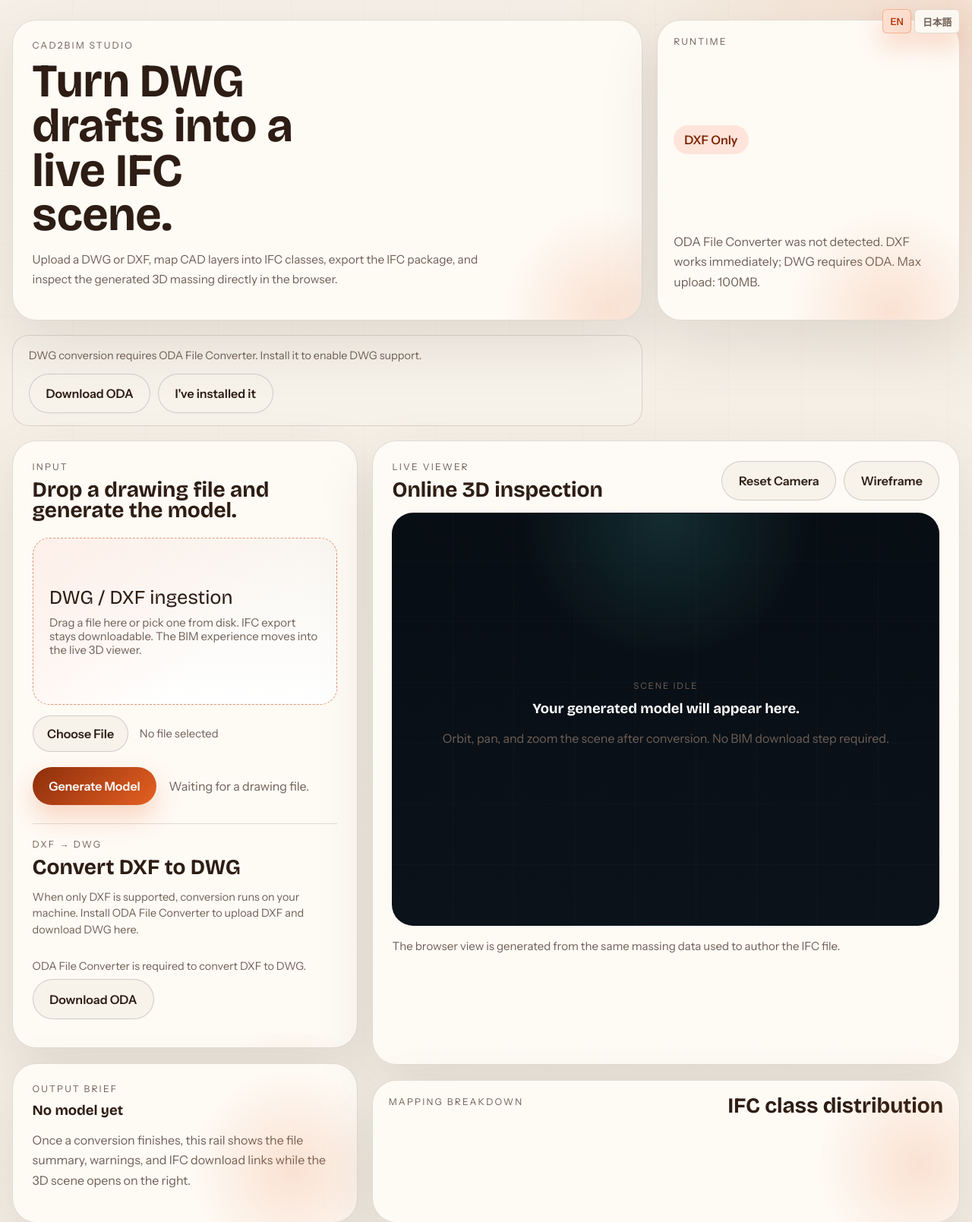
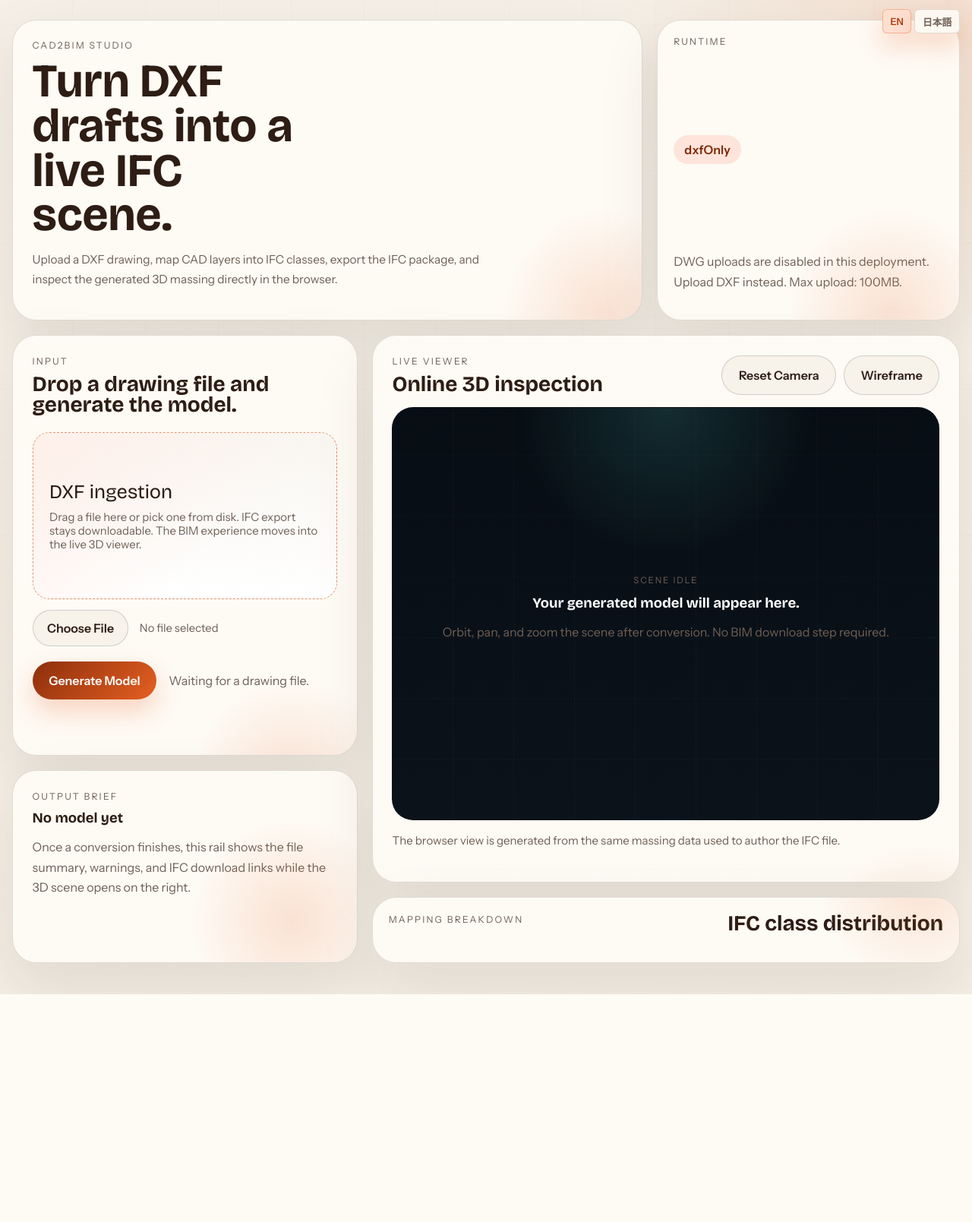
Before and after one commit to Kevinscsatoshi/ifcbim, a FastAPI app: page / in a window 1280 px wide. Shown: the top 1609 px of the page at 76% size. After the commit the page ends 1309 px from the top, so only its background shows below. Run offline with FastAPI, Linux system fonts and the light colour scheme; some libraries are stand-ins or nearby versions.

Commit message:
Switch to DXF-only: remove DWG/ODA paths and browser DWG conversion
Made-with: Cursor

```diff
--- a/app/routes.py
+++ b/app/routes.py
@@ -31,18 +31,6 @@ async def convert(file: UploadFile = File(...)):
         raise HTTPException(status_code=500, detail="An unexpected error occurred during conversion.") from exc
 
 
-@router.post("/api/convert-dxf-to-dwg")
-async def convert_dxf_to_dwg(file: UploadFile = File(...)):
-    """Convert uploaded DXF to DWG. Requires ODA File Converter to be installed."""
-    try:
-        return await service.convert_dxf_to_dwg(file)
-    except ConversionError as exc:
-        raise HTTPException(status_code=400, detail=str(exc)) from exc
-    except Exception as exc:
-        logger.exception("DXF to DWG conversion failed")
-        raise HTTPException(status_code=500, detail="An unexpected error occurred.") from exc
-
-
 @router.get("/api/jobs/{job_id}")
 async def get_job(job_id: str):
     try:
@@ -73,7 +61,6 @@ async def download(
     media_type = {
         "ifc": "application/octet-stream",
         "dxf": "application/dxf",
-        "dwg": "application/acad",
     }.get(artifact, "application/octet-stream")
     return FileResponse(
         path,
--- a/static/app.js
+++ b/static/app.js
@@ -9,28 +9,17 @@ const I18N = {
     eyebrowOutput: "Output Brief",
     eyebrowViewer: "Live Viewer",
     eyebrowBreakdown: "Mapping Breakdown",
-    mastheadTitle: "Turn DWG drafts into a live IFC scene.",
-    mastheadLead: "Upload a DWG or DXF, map CAD layers into IFC classes, export the IFC package, and inspect the generated 3D massing directly in the browser.",
+    mastheadTitle: "Turn DXF drafts into a live IFC scene.",
+    mastheadLead: "Upload a DXF drawing, map CAD layers into IFC classes, export the IFC package, and inspect the generated 3D massing directly in the browser.",
     runtimeChecking: "Checking runtime",
-    runtimeMessage: "Inspecting DWG support, conversion tools, and upload limits.",
-    odaCopy: "DWG conversion requires ODA File Converter. Install it to enable DWG support.",
-    odaDownload: "Download ODA",
-    odaInstalled: "I've installed it",
+    runtimeMessage: "Inspecting DXF support, conversion tools, and upload limits.",
     inputTitle: "Drop a drawing file and generate the model.",
-    dropzoneTitle: "DWG / DXF ingestion",
+    dropzoneTitle: "DXF ingestion",
     dropzoneSubtitle: "Drag a file here or pick one from disk. IFC export stays downloadable. The BIM experience moves into the live 3D viewer.",
     chooseFile: "Choose File",
     noFileSelected: "No file selected",
     generateModel: "Generate Model",
     statusWaiting: "Waiting for a drawing file.",
-    dxf2dwgTitle: "Convert DXF to DWG",
-    dxf2dwgCopy: "When only DXF is supported, conversion runs on your machine. Install ODA File Converter to upload DXF and download DWG here.",
-    chooseDxf: "Choose DXF file",
-    noFileChosen: "No file chosen",
-    convertToDwg: "Convert to DWG",
-    downloadDwg: "Download DWG",
-    dxf2dwgNoOda: "ODA File Converter is required to convert DXF to DWG.",
-    downloadOda: "Download ODA",
     outputEmptyTitle: "No model yet",
     outputEmptyCopy: "Once a conversion finishes, this rail shows the file summary, warnings, and IFC download links while the 3D scene opens on the right.",
     entities: "Entities",
@@ -48,14 +37,10 @@ const I18N = {
     viewerMetaDefault: "The browser view is generated from the same massing data used to author the IFC file.",
     breakdownTitle: "IFC class distribution",
     statusSelected: "Selected {name}",
-    statusChooseFirst: "Choose a DWG or DXF file first.",
-    statusDwgNotSupported: "DWG is not supported in this environment. Install ODA File Converter or upload DXF instead.",
+    statusChooseFirst: "Choose a DXF file first.",
     statusUploading: "Uploading file and generating IFC + live scene...",
     statusDone: "Conversion finished. The model is now live in the viewer.",
     conversionFailed: "Conversion failed.",
-    dwgAvailable: "DWG conversion is available. You can upload DWG for BIM conversion.",
-    dwgReady: "DWG Ready",
-    dxfOnly: "DXF Only",
     capabilityUnavailable: "Unavailable",
     capabilityDetectFailed: "Runtime capability detection failed, but you can still try a conversion.",
     viewerUnavailable: "Viewer unavailable",
@@ -65,8 +50,6 @@ const I18N = {
     downloadArtifact: "Download {name} · {filename}",
     converted: "Converted: {filename}",
     maxUpload: "Max upload",
-    statusConvertingDwg: "Converting DWG in browser…",
-    statusDwgConvertFailed: "Browser DWG conversion failed.",
   },
   ja: {
     mastheadBrand: "CAD2BIM Studio",
@@ -75,28 +58,17 @@ const I18N = {
     eyebrowOutput: "出力概要",
     eyebrowViewer: "ライブビューア",
     eyebrowBreakdown: "マッピング内訳",
-    mastheadTitle: "DWG 図面を IFC シーンに。",
-    mastheadLead: "DWG または DXF をアップロードし、CAD レイヤーを IFC クラスにマッピング。IFC をエクスポートし、ブラウザで 3D マッシングを確認できます。",
+    mastheadTitle: "DXF 図面を IFC シーンに。",
+    mastheadLead: "DXF をアップロードし、CAD レイヤーを IFC クラスにマッピング。IFC をエクスポートし、ブラウザで 3D マッシングを確認できます。",
     runtimeChecking: "ランタイム確認中",
-    runtimeMessage: "DWG 対応・変換ツール・アップロード上限を確認しています。",
-    odaCopy: "DWG 変換には ODA File Converter が必要です。インストールすると DWG に対応します。",
-    odaDownload: "ODA をダウンロード",
-    odaInstalled: "インストールしました",
+    runtimeMessage: "DXF 対応・変換ツール・アップロード上限を確認しています。",
     inputTitle: "図面ファイルをドロップしてモデルを生成",
-    dropzoneTitle: "DWG / DXF 取り込み",
-    dropzoneSubtitle: "ここにファイルをドラッグするか、ディスクから選択。IFC はダウンロード可能。BIM は 3D ビューアで確認できます。",
+    dropzoneTitle: "DXF 取り込み",
+    dropzoneSubtitle: "ここに DXF ファイルをドラッグするか、ディスクから選択。IFC はダウンロード可能。BIM は 3D ビューアで確認できます。",
     chooseFile: "ファイルを選択",
     noFileSelected: "ファイル未選択",
     generateModel: "モデルを生成",
-    statusWaiting: "図面ファイルを待機中です。",
-    dxf2dwgTitle: "DXF を DWG に変換",
-    dxf2dwgCopy: "DXF のみ対応の環境では、変換はお使いの環境で実行されます。ODA File Converter をインストールすると、ここで DXF をアップロードして DWG をダウンロードできます。",
-    chooseDxf: "DXF ファイルを選択",
-    noFileChosen: "ファイル未選択",
-    convertToDwg: "DWG に変換",
-    downloadDwg: "DWG をダウンロード",
-    dxf2dwgNoOda: "DXF を DWG に変換するには ODA File Converter が必要です。",
-    downloadOda: "ODA をダウンロード",
+    statusWaiting: "DXF 図面ファイルを待機中です。",
     outputEmptyTitle: "まだモデルがありません",
     outputEmptyCopy: "変換が完了すると、ここにファイル概要・警告・IFC ダウンロードリンクが表示され、右側に 3D シーンが開きます。",
     entities: "エンティティ",
@@ -114,14 +86,10 @@ const I18N = {
     viewerMetaDefault: "ブラウザ表示は IFC ファイルと同じマッシングデータから生成されています。",
     breakdownTitle: "IFC クラス内訳",
     statusSelected: "選択: {name}",
-    statusChooseFirst: "先に DWG または DXF ファイルを選択してください。",
-    statusDwgNotSupported: "この環境では DWG に対応していません。ODA File Converter をインストールするか、DXF をアップロードしてください。",
+    statusChooseFirst: "先に DXF ファイルを選択してください。",
     statusUploading: "アップロード中。IFC とライブシーンを生成しています...",
     statusDone: "変換が完了しました。ビューアでモデルを確認できます。",
     conversionFailed: "変換に失敗しました。",
-    dwgAvailable: "DWG 変換が利用可能です。DWG をアップロードして BIM 変換できます。",
-    dwgReady: "DWG 対応",
-    dxfOnly: "DXF のみ",
     capabilityUnavailable: "利用不可",
     capabilityDetectFailed: "ランタイムの検出に失敗しましたが、変換は試せます。",
     viewerUnavailable: "ビューア利用不可",
@@ -131,8 +99,8 @@ const I18N = {
     downloadArtifact: "ダウンロード {name} · {filename}",
     converted: "変換済み: {filename}",
     maxUpload: "最大アップロード",
-    statusConvertingDwg: "ブラウザで DWG を変換中…",
-    statusDwgConvertFailed: "ブラウザでの DWG 変換に失敗しました。",
+    statusConvertingDwg: "",
+    statusDwgConvertFailed: "",
   },
 };
 
@@ -196,74 +164,26 @@ const viewerLoading = document.getElementById("viewer-loading");
 const viewerMeta = document.getElementById("viewer-meta");
 const resetCameraButton = document.getElementById("reset-camera");
 const wireframeButton = document.getElementById("toggle-wireframe");
-const odaDownloadCta = document.getElementById("oda-download-cta");
-const odaDownloadBtn = document.getElementById("oda-download-btn");
-const odaInstalledBtn = document.getElementById("oda-installed-btn");
-const dxfToDwgSection = document.getElementById("dxf-to-dwg-section");
-const dxfToDwgCta = document.getElementById("dxf-to-dwg-cta");
-const dxfToDwgNoOda = document.getElementById("dxf-to-dwg-no-oda");
-const dxfToDwgForm = document.getElementById("dxf-to-dwg-form");
-const dxfToDwgFileInput = document.getElementById("dxf-to-dwg-file");
-const dxfToDwgFilename = document.getElementById("dxf-to-dwg-filename");
-const dxfToDwgSubmit = document.getElementById("dxf-to-dwg-submit");
-const dxfToDwgResult = document.getElementById("dxf-to-dwg-result");
-const dxfToDwgMessage = document.getElementById("dxf-to-dwg-message");
-const dxfToDwgDownload = document.getElementById("dxf-to-dwg-download");
-const dxfToDwgOdaBtn = document.getElementById("dxf-to-dwg-oda-btn");
+const odaDownloadCta = null;
+const odaDownloadBtn = null;
+const odaInstalledBtn = null;
+const dxfToDwgSection = null;
+const dxfToDwgCta = null;
+const dxfToDwgNoOda = null;
+const dxfToDwgForm = null;
+const dxfToDwgFileInput = null;
+const dxfToDwgFilename = null;
+const dxfToDwgSubmit = null;
+const dxfToDwgResult = null;
+const dxfToDwgMessage = null;
+const dxfToDwgDownload = null;
+const dxfToDwgOdaBtn = null;
 
-const ODA_DOWNLOAD_URL_FALLBACK = "https://www.opendesign.com/guestfiles/oda_file_converter";
-const WASM_BASE = "/static/wasm/libdxfrw";
+const ODA_DOWNLOAD_URL_FALLBACK = "";
 let lastCapabilities = null;
 let dwg2dxfModulePromise = null;
 
-/**
- * Load libdxfrw WASM module once (for browser DWG→DXF when ODA is not available).
- * The lib is UMD, so we load it via a script tag and use global createModule.
- * @returns {Promise<object>} Module with DRW_Database, DRW_FileHandler, DRW_Version, etc.
- */
-async function loadDwg2DxfModule() {
-  if (dwg2dxfModulePromise) return dwg2dxfModulePromise;
-  dwg2dxfModulePromise = new Promise((resolve, reject) => {
-    if (typeof window.createModule !== "undefined") {
-      window.createModule({ locateFile: (path) => `${WASM_BASE}/${path}` }).then(resolve).catch(reject);
-      return;
-    }
-    const script = document.createElement("script");
-    script.src = `${WASM_BASE}/libdxfrw.js`;
-    script.onload = () => {
-      window.createModule({ locateFile: (path) => `${WASM_BASE}/${path}` }).then(resolve).catch(reject);
-    };
-    script.onerror = () => reject(new Error("Failed to load DWG converter script"));
-    document.head.appendChild(script);
-  });
-  return dwg2dxfModulePromise;
-}
-
-/**
- * Convert DWG (ArrayBuffer) to DXF string in the browser using libdxfrw WASM.
- * Uses DRW_DwgR.read() for DWG (same as the lib demo); fileImport is not used for raw buffer.
- * @param {ArrayBuffer} dwgBuffer
- * @returns {Promise<string>} DXF file content (ASCII)
- */
-async function convertDwgToDxfInBrowser(dwgBuffer) {
-  const lib = await loadDwg2DxfModule();
-  const database = new lib.DRW_Database();
-  const fileHandler = new lib.DRW_FileHandler();
-  fileHandler.database = database;
-  let dwg = null;
-  try {
-    dwg = new lib.DRW_DwgR(dwgBuffer);
-    if (!dwg.read(fileHandler, false)) {
-      throw new Error("DWG read failed (unsupported version or invalid file)");
-    }
-    const dxfContent = fileHandler.fileExport(lib.DRW_Version.AC1021, false, database, false);
-    return dxfContent;
-  } finally {
-    if (dwg) dwg.delete();
-    database.delete();
-    fileHandler.delete();
-  }
-}
+// DWG is disabled in this deployment; browser DWG→DXF is no longer used.
 
 const viewerState = {
   renderer: null,
@@ -285,24 +205,8 @@ async function loadCapabilities() {
   const response = await fetch("/api/capabilities");
   const capabilities = await response.json();
   lastCapabilities = capabilities;
-  capabilityStatus.textContent = capabilities.dwg_enabled ? t("dwgReady") : t("dxfOnly");
+  capabilityStatus.textContent = t("dxfOnly");
   capabilityMessage.textContent = `${capabilities.dwg_message} ${t("maxUpload")}: ${capabilities.max_upload_mb}MB.`;
-  if (odaDownloadCta) {
-    if (capabilities.dwg_enabled) {
-      odaDownloadCta.classList.add("hidden");
-    } else {
-      odaDownloadCta.classList.remove("hidden");
-    }
-  }
-  if (dxfToDwgCta && dxfToDwgNoOda) {
-    if (capabilities.dwg_enabled) {
-      dxfToDwgCta.classList.remove("hidden");
-      dxfToDwgNoOda.classList.add("hidden");
-    } else {
-      dxfToDwgCta.classList.add("hidden");
-      dxfToDwgNoOda.classList.remove("hidden");
-    }
-  }
 }
 
 function pickFile(file) {
@@ -556,28 +460,7 @@ async function submitCurrentFile(event) {
     return;
   }
 
-  const isDwg = file.name.toLowerCase().endsWith(".dwg");
-  const useBrowserDwg = lastCapabilities && !lastCapabilities.dwg_enabled && isDwg;
-
   submitButton.disabled = true;
-
-  if (useBrowserDwg) {
-    setStatus(t("statusConvertingDwg"));
-    try {
-      const dwgBuffer = await file.arrayBuffer();
-      const dxfContent = await convertDwgToDxfInBrowser(dwgBuffer);
-      const dxfName = (file.name || "drawing.dwg").replace(/\.dwg$/i, ".dxf");
-      file = new File([dxfContent], dxfName, { type: "text/plain" });
-    } catch (err) {
-      setStatus(t("statusDwgConvertFailed") + " " + (err.message || ""));
-      if (odaDownloadCta) {
-        odaDownloadCta.classList.remove("hidden");
-        odaDownloadCta.scrollIntoView({ behavior: "smooth", block: "nearest" });
-      }
-      submitButton.disabled = false;
-      return;
-    }
-  }
 
   setStatus(t("statusUploading"));
 
@@ -628,7 +511,7 @@ dropzone.addEventListener("drop", (event) => {
 fileInput.addEventListener("change", () => {
   if (fileInput.files[0]) {
     selectedFileName.textContent = fileInput.files[0].name;
-    setStatus(`Selected ${fileInput.files[0].name}`);
+    setStatus(t("statusSelected", { name: fileInput.files[0].name }));
   }
 });
 
@@ -647,76 +530,11 @@ wireframeButton.addEventListener("click", () => {
 
 form.addEventListener("submit", submitCurrentFile);
 
-if (odaDownloadBtn) {
-  odaDownloadBtn.addEventListener("click", () => {
-    const url = lastCapabilities?.oda_download_url || ODA_DOWNLOAD_URL_FALLBACK;
-    window.open(url, "_blank", "noopener,noreferrer");
-  });
-}
-if (odaInstalledBtn) {
-  odaInstalledBtn.addEventListener("click", () => {
-    odaInstalledBtn.disabled = true;
-    loadCapabilities()
-      .then(() => {
-        if (lastCapabilities?.dwg_enabled) {
-          setStatus(t("dwgAvailable"));
-        }
-      })
-      .finally(() => {
-        odaInstalledBtn.disabled = false;
-      });
-  });
-}
-
-if (dxfToDwgFileInput) {
-  dxfToDwgFileInput.addEventListener("change", () => {
-    const file = dxfToDwgFileInput.files[0];
-    if (dxfToDwgFilename) dxfToDwgFilename.textContent = file ? file.name : t("noFileChosen");
-    if (dxfToDwgSubmit) dxfToDwgSubmit.disabled = !file;
-    if (dxfToDwgResult) dxfToDwgResult.classList.add("hidden");
-  });
-}
-
-if (dxfToDwgForm) {
-  dxfToDwgForm.addEventListener("submit", async (e) => {
-    e.preventDefault();
-    const file = dxfToDwgFileInput?.files[0];
-    if (!file) return;
-    dxfToDwgSubmit.disabled = true;
-    const formData = new FormData();
-    formData.append("file", file);
-    try {
-      const response = await fetch("/api/convert-dxf-to-dwg", { method: "POST", body: formData });
-      const payload = await response.json();
-      if (!response.ok) throw new Error(payload.detail || t("conversionFailed"));
-      if (dxfToDwgMessage) dxfToDwgMessage.textContent = t("converted", { filename: payload.filename });
-      if (dxfToDwgDownload) {
-        const url = payload.download_url + (payload.filename ? "?filename=" + encodeURIComponent(payload.filename) : "");
-        dxfToDwgDownload.href = url;
-        dxfToDwgDownload.download = payload.filename || "output.dwg";
-        dxfToDwgDownload.classList.remove("hidden");
-      }
-      if (dxfToDwgResult) dxfToDwgResult.classList.remove("hidden");
-    } catch (err) {
-      if (dxfToDwgMessage) dxfToDwgMessage.textContent = err.message;
-      if (dxfToDwgResult) dxfToDwgResult.classList.remove("hidden");
-      if (dxfToDwgDownload) dxfToDwgDownload.classList.add("hidden");
-    } finally {
-      dxfToDwgSubmit.disabled = false;
-    }
-  });
-}
-
-if (dxfToDwgOdaBtn) {
-  dxfToDwgOdaBtn.addEventListener("click", () => {
-    const url = lastCapabilities?.oda_download_url || ODA_DOWNLOAD_URL_FALLBACK;
-    window.open(url, "_blank", "noopener,noreferrer");
-  });
-}
+// DXF-only: DXF→DWG and ODA download controls are no longer wired.
 
 function refreshLangDependentUI() {
   if (lastCapabilities) {
-    capabilityStatus.textContent = lastCapabilities.dwg_enabled ? t("dwgReady") : t("dxfOnly");
+    capabilityStatus.textContent = t("dxfOnly");
     capabilityMessage.textContent = `${lastCapabilities.dwg_message} ${t("maxUpload")}: ${lastCapabilities.max_upload_mb}MB.`;
   }
   if (viewerState.modelRoot) applyWireframeState();
--- a/templates/index.html
+++ b/templates/index.html
@@ -33,9 +33,9 @@
       <section class="masthead">
         <div class="masthead-copy">
           <p class="eyebrow" data-i18n="mastheadBrand">CAD2BIM Studio</p>
-          <h1 data-i18n="mastheadTitle">Turn DWG drafts into a live IFC scene.</h1>
+          <h1 data-i18n="mastheadTitle">Turn DXF drafts into a live IFC scene.</h1>
           <p class="lead" data-i18n="mastheadLead">
-            Upload a DWG or DXF, map CAD layers into IFC classes, export the IFC package,
+            Upload a DXF drawing, map CAD layers into IFC classes, export the IFC package,
             and inspect the generated 3D massing directly in the browser.
           </p>
         </div>
@@ -43,15 +43,8 @@
           <p class="eyebrow" data-i18n="eyebrowRuntime">Runtime</p>
           <div id="capability-status" class="capability-status" data-i18n="runtimeChecking">Checking runtime</div>
           <p id="capability-message" class="runtime-copy" data-i18n="runtimeMessage">
-            Inspecting DWG support, conversion tools, and upload limits.
+            Inspecting DXF support, conversion tools, and upload limits.
           </p>
-        </div>
-        <div id="oda-download-cta" class="oda-download-cta hidden" aria-live="polite">
-          <p class="oda-download-copy" data-i18n="odaCopy">DWG conversion requires ODA File Converter. Install it to enable DWG support.</p>
-          <div class="oda-download-actions">
-            <button id="oda-download-btn" class="ghost-button" type="button" data-i18n="odaDownload">Download ODA</button>
-            <button id="oda-installed-btn" class="ghost-button" type="button" data-i18n="odaInstalled">I've installed it</button>
-          </div>
         </div>
       </section>
 
@@ -62,8 +55,8 @@
             <h2 data-i18n="inputTitle">Drop a drawing file and generate the model.</h2>
             <form id="upload-form" class="upload-form">
               <label for="cad-file" id="dropzone" class="dropzone">
-                <input id="cad-file" name="file" type="file" accept=".dwg,.dxf" />
-                <span class="dropzone-title" data-i18n="dropzoneTitle">DWG / DXF ingestion</span>
+                <input id="cad-file" name="file" type="file" accept=".dxf" />
+                <span class="dropzone-title" data-i18n="dropzoneTitle">DXF ingestion</span>
                 <span class="dropzone-subtitle" data-i18n="dropzoneSubtitle">
                   Drag a file here or pick one from disk. IFC export stays downloadable. The BIM
                   experience moves into the live 3D viewer.
@@ -81,31 +74,7 @@
               </div>
             </form>
 
-            <section id="dxf-to-dwg-section" class="dxf-to-dwg-section">
-              <p class="eyebrow">DXF → DWG</p>
-              <h2 data-i18n="dxf2dwgTitle">Convert DXF to DWG</h2>
-              <p class="dxf-to-dwg-copy" data-i18n="dxf2dwgCopy">When only DXF is supported, conversion runs on your machine. Install ODA File Converter to upload DXF and download DWG here.</p>
-              <div id="dxf-to-dwg-cta" class="dxf-to-dwg-cta hidden">
-                <form id="dxf-to-dwg-form" class="dxf-to-dwg-form">
-                  <label for="dxf-to-dwg-file" class="dxf-to-dwg-dropzone">
-                    <input id="dxf-to-dwg-file" name="file" type="file" accept=".dxf" />
-                    <span data-i18n="chooseDxf">Choose DXF file</span>
-                  </label>
-                  <div class="file-picker-row">
-                    <span id="dxf-to-dwg-filename" class="selected-file-name" data-i18n="noFileChosen">No file chosen</span>
-                    <button id="dxf-to-dwg-submit" type="submit" class="ghost-button" disabled data-i18n="convertToDwg">Convert to DWG</button>
-                  </div>
-                </form>
-                <div id="dxf-to-dwg-result" class="dxf-to-dwg-result hidden">
-                  <p id="dxf-to-dwg-message"></p>
-                  <a id="dxf-to-dwg-download" class="ghost-button" href="#" data-i18n="downloadDwg">Download DWG</a>
-                </div>
-              </div>
-              <div id="dxf-to-dwg-no-oda" class="dxf-to-dwg-no-oda">
-                <p data-i18n="dxf2dwgNoOda">ODA File Converter is required to convert DXF to DWG.</p>
-                <button id="dxf-to-dwg-oda-btn" class="ghost-button" type="button" data-i18n="downloadOda">Download ODA</button>
-              </div>
-            </section>
+            <!-- DXF-only: DXF→DWG tools have been removed -->
           </section>
 
           <section class="dock-panel summary-panel">
```
Also changed, not shown: app/services/conversion.py (+5 -43 lines), README.md.
